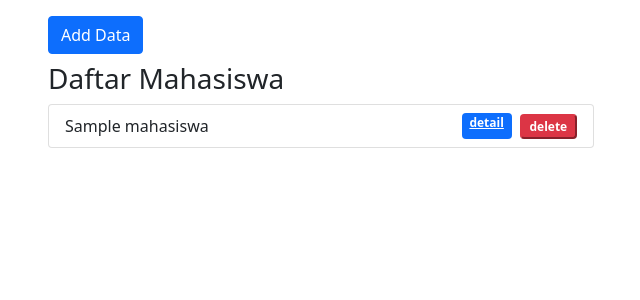
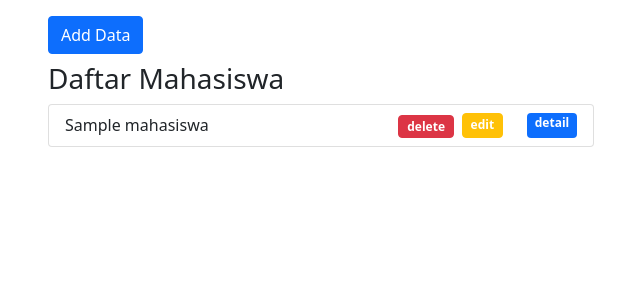
Before and after one commit to ylfyt/php-mvc-web-store, a PHP site: page /mahasiswa in a window 1280 px wide. Shown: the part 56-356 px from the top of the page, without its empty margins (34-674 px from the left). Run offline with PHP 8.4, Linux system fonts and the light colour scheme; tables that the repository leaves empty or names only in its code hold one stand-in row (values such as "Sample post").

Commit message:
adding edit button

```diff
--- a/app/views/mahasiswa/index.php
+++ b/app/views/mahasiswa/index.php
@@ -18,11 +18,15 @@
                     <li class="list-group-item d-flex justify-content-between align-items-center">
                         <?= $mhs['name'] ?>
                         <div class="action d-flex">
-                          <a href="<?= BASEURL; ?>/mahasiswa/detail/<?= $mhs['id']; ?>" class="badge bg-primary ml-1">detail</a>
+
                           <form action="<?= BASEURL; ?>/mahasiswa/delete/" method="post">
                             <input type="hidden" name="id" value="<?= $mhs['id'] ?>">
-                            <button type="submit" class="badge btn-danger ms-2" name="delete" onclick="return confirm('Yakin?');">delete</button>
+                            <button type="submit" class="btn badge btn-danger ms-2" name="delete" onclick="return confirm('Yakin?');">delete</button>
                           </form>
+
+                          <button type="button" class="badge btn btn-warning ms-2" data-bs-toggle="modal" data-bs-target="#formModal">edit</button>
+
+                          <a href="<?= BASEURL; ?>/mahasiswa/detail/<?= $mhs['id']; ?>" class="badge bg-primary ms-4 text-decoration-none">detail</a>
                         </div>
                     </li>
                 <?php endforeach; ?>
```
